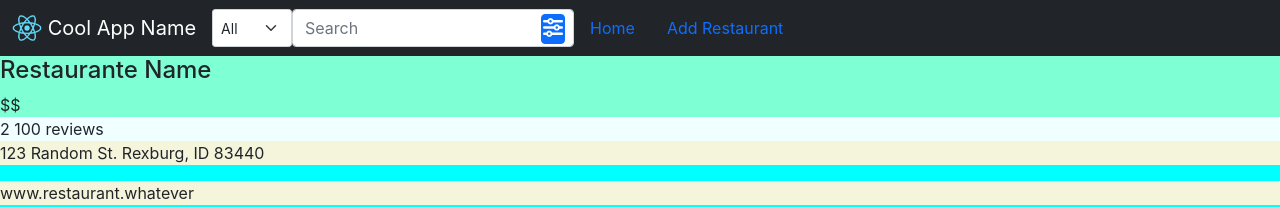
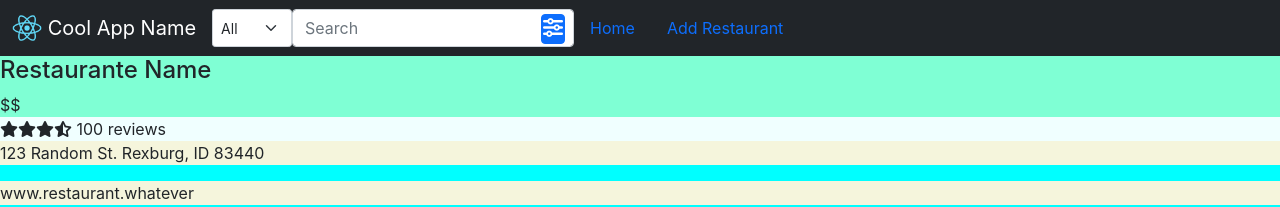
Before and after one commit to filipecamargos/Trust-Eat, a JavaScript app: page / in a window 1280 px wide. Shown: the top 207 px of the page. Built offline with nearby package versions, Linux system fonts and the light colour scheme; the HTML template or start-up script is replaced by a standard one.

Commit message:
review dynamic display the stars

```diff
--- a/package.json
+++ b/package.json
@@ -3,6 +3,9 @@
   "version": "0.1.0",
   "private": true,
   "dependencies": {
+    "@fortawesome/fontawesome-svg-core": "^1.3.0",
+    "@fortawesome/free-solid-svg-icons": "^6.0.0",
+    "@fortawesome/react-fontawesome": "^0.1.17",
     "@testing-library/jest-dom": "^5.16.2",
     "@testing-library/react": "^12.1.2",
     "@testing-library/user-event": "^13.5.0",
--- a/public/index.html
+++ b/public/index.html
@@ -12,6 +12,7 @@
     <link rel="apple-touch-icon" href="%PUBLIC_URL%/logo192.png" />
     <link rel="stylesheet" href="https://cdnjs.cloudflare.com/ajax/libs/font-awesome/4.7.0/css/font-awesome.min.css">
     <script src='https://kit.fontawesome.com/a076d05399.js' crossorigin='anonymous'></script>
+    <script src="https://kit.fontawesome.com/55d770b067.js" crossorigin="anonymous"></script>
     <!--
       manifest.json provides metadata used when your web app is installed on a
       user's mobile device or desktop. See https://developers.google.com/web/fundamentals/web-app-manifest/
--- a/src/components/Cards/RestaurantCard.js
+++ b/src/components/Cards/RestaurantCard.js
@@ -4,7 +4,7 @@ import styles from "./RestaurantCard.module.css"
 const DUMMY_DATA = {
     name: "Restaurante Name",
     priceTag: '$$',
-    review: 2,
+    review: 3.5,
     numberOfReviews: 100,
     address: "123 Random St. Rexburg, ID 83440",
     site: "www.restaurant.whatever",
@@ -14,6 +14,18 @@ const DUMMY_DATA = {
 }
 
 const RestaurantCard = (props) => {
+    //Set the stars review
+    let review = [];
+    let reviewReduce = DUMMY_DATA.review;
+    while (reviewReduce >= 1) {
+        review.push(<i class="fa-solid fa-star"></i>)
+        reviewReduce--;
+    }
+    //Check for half stars
+    if (reviewReduce % 1 !== 0) {
+        review.push(<i class="fa-solid fa-star-half-stroke"></i>)
+    }
+
     return (
         <div className={styles.restaurant_card} key={DUMMY_DATA.id}>
             <div className={styles.restaurant_card_top_title}>
@@ -21,8 +33,11 @@ const RestaurantCard = (props) => {
                 <span>{DUMMY_DATA.priceTag}</span>
             </div>
             <div className={styles.restaurant_review_line}>
-                <span>{DUMMY_DATA.review} </span>
-                <span>{DUMMY_DATA.numberOfReviews} reviews</span>
+                <div className="d-flex justify-content-between align-items-center">
+                    <div className="ratings"> {review}
+                    <span> {DUMMY_DATA.numberOfReviews} reviews</span>
+                    </div>
+                </div>
             </div>
             <p className={styles.restaurant_card_single_description}>{DUMMY_DATA.address}</p>
             <p className={styles.restaurant_card_single_description}>{DUMMY_DATA.site}</p>
--- a/src/components/Cards/RestaurantCard.module.css
+++ b/src/components/Cards/RestaurantCard.module.css
@@ -10,6 +10,10 @@
     background-color: azure;
 }
 
+.ratings>.fa {
+    color:aqua;
+}
+
 .restaurant_card_single_description {
     background-color: beige;
 }
```
Also changed, not shown: 1 other file (tests, documents, lock files or other folders).
